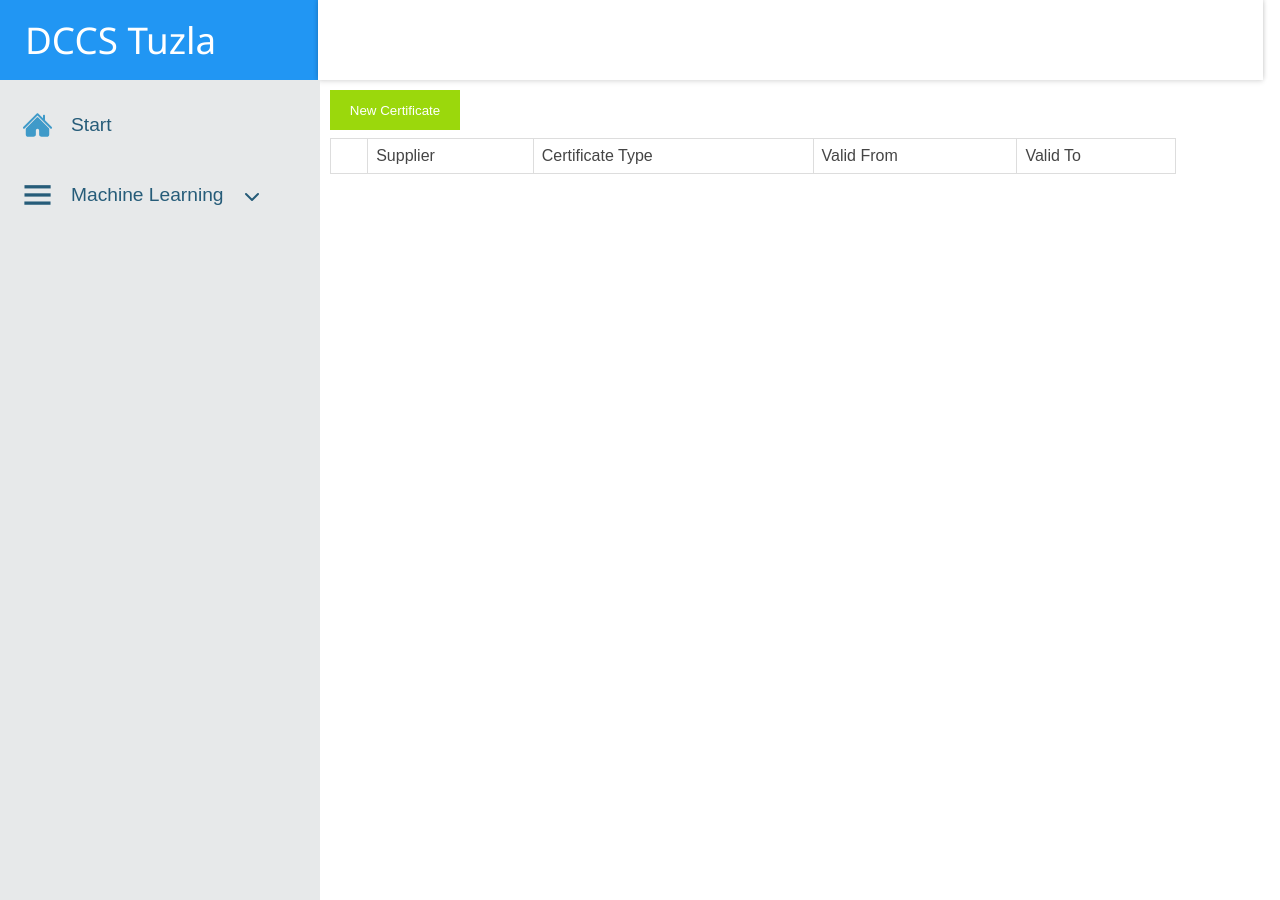
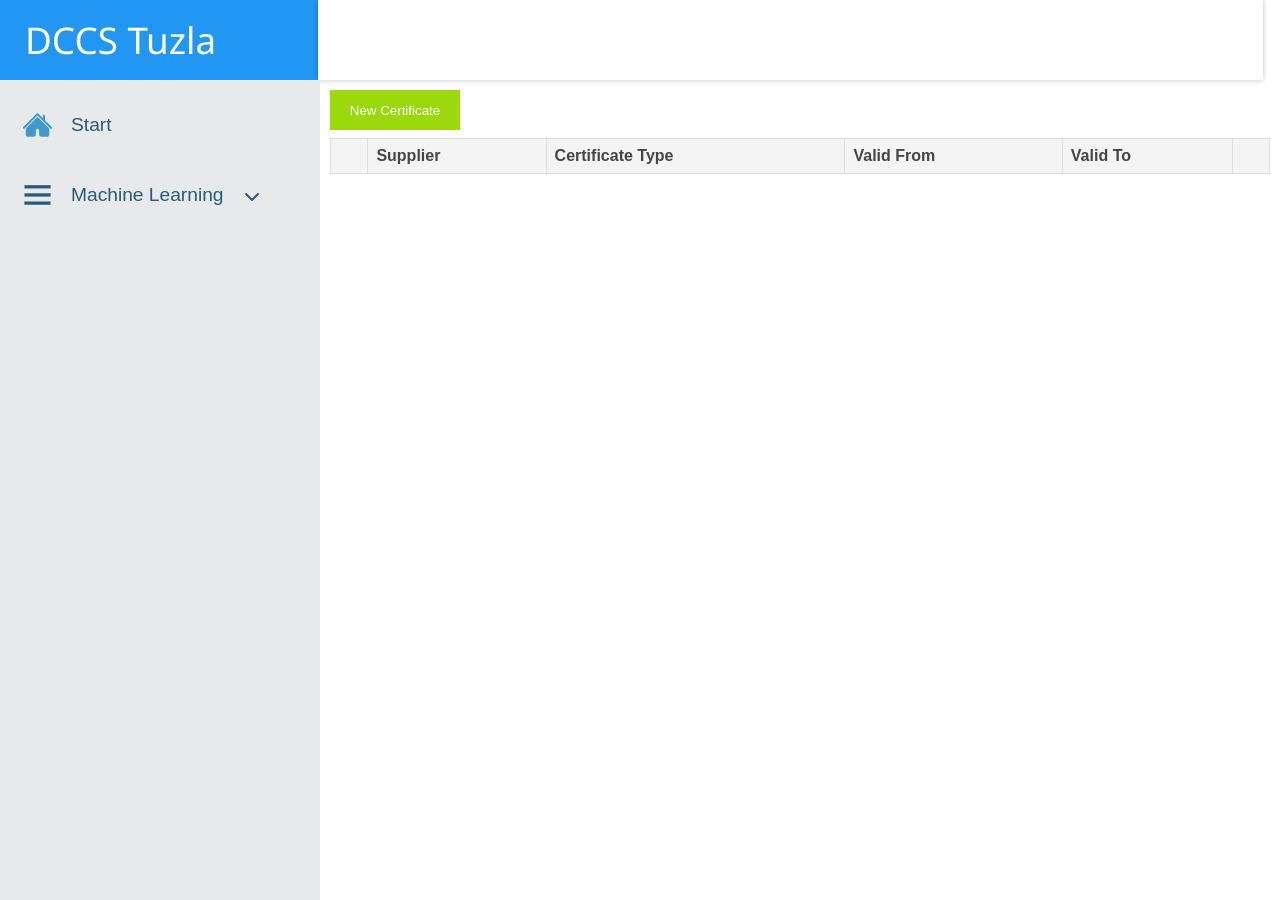
Before and after one commit to Tumusime14/Certificate-Manager---David, a React app: page /example1 in a window 1280 px wide. Built offline with nearby package versions, Linux system fonts and the light colour scheme.

Commit message:
Feature/Task-6-KAN-64 Fixing table reusability issues

```diff
--- a/src/DB/indexedDB.ts
+++ b/src/DB/indexedDB.ts
@@ -57,7 +57,7 @@ export const deleteCertificate = async (id: IDBValidKey | IDBKeyRange) => {
   });
 };
 
-export const addCertificate = async (certificate: { supplier: string; certificateType: string; validFrom: string; validTo: string; pdfFile: string|null; }) => {
+export const addCertificate = async (certificate: { supplier: string; certificateType: string; validFrom: string; validTo: string; pdfFile: string|null; id: number}) => {
   const db = await initializeDB();
   return new Promise<void>((resolve, reject) => {
     const transaction = db.transaction('certificates', 'readwrite');
--- /dev/null
+++ b/src/components/Button.tsx
@@ -0,0 +1,21 @@
+import React from 'react';
+import "../styles/Table.css";
+
+
+interface TableProps {
+  onNewCertificate?: () => void;
+  data?: any[];
+}
+
+const Button: React.FC<TableProps> = ({ onNewCertificate }) => {
+  return (
+    <div>
+      <button className="new-certificate-button" onClick={onNewCertificate}>
+        New Certificate
+      </button>
+
+    </div>
+  );
+};
+
+export default Button;
--- a/src/components/Example1.tsx
+++ b/src/components/Example1.tsx
@@ -1,7 +1,8 @@
 import React, { useEffect, useState } from 'react';
 import { getCertificates, deleteCertificate } from '../DB/indexedDB';
+import Button from './Button';
+import GearIcon from '../icons/gear';
 import Table from './Table';
-import GearIcon from '../icons/gear';
 import '../styles/Table.css';
 import { useNavigate } from 'react-router';
 
@@ -33,38 +34,41 @@ const Example1: React.FC = () => {
         console.error('Failed to delete certificate', error);
       }
     }
+    navigate('/example1');
   };
+
+  const handleRowClick = (rowData: { [key: string]: any }) => {
+    handleEditNavigate(rowData.id);
+  };
+
+  const renderRowActions = (row: { [key: string]: any }) => {
+    return(
+    <GearIcon
+      onEdit={() => handleEditNavigate(row.id)}
+      onDelete={() => handleDelete(row.id)}
+    />
+  )};
+
+  const headers = ['Supplier', 'Certificate Type', 'Valid From', 'Valid To'];
+
+  const tableData = certificates.map((certificate) => ({
+    supplier: certificate.supplier,
+    certificateType: certificate.certificateType,
+    validFrom: certificate.validFrom,
+    validTo: certificate.validTo,
+    id: certificate.id,
+  }));
 
   return (
     <div>
-      <Table data={[]} onNewCertificate={() => navigate('/new-certificate')} />
-      <table>
-        <thead>
-          <tr>
-            <td></td>
-            <td>Supplier</td>
-            <td>Certificate Type</td>
-            <td>Valid From</td>
-            <td>Valid To</td>
-          </tr>
-        </thead>
-        <tbody>
-          {certificates.map((certificate) => (
-            <tr key={certificate.id}>
-              <td>
-                <GearIcon
-                  onEdit={() => handleEditNavigate(certificate.id)}
-                  onDelete={() => handleDelete(certificate.id)}
-                />
-              </td>
-              <td>{certificate.supplier}</td>
-              <td>{certificate.certificateType}</td>
-              <td>{certificate.validFrom}</td>
-              <td>{certificate.validTo}</td>
-            </tr>
-          ))}
-        </tbody>
-      </table>
+      <Button data={[]} onNewCertificate={() => navigate('/new-certificate')} />
+      <Table
+        headers={headers}
+        data={tableData}
+        onRowClick={handleRowClick}
+        renderRowActions={renderRowActions}
+        selectableRows={false}
+      />
     </div>
   );
 };
--- a/src/components/SupplierLookupModal.tsx
+++ b/src/components/SupplierLookupModal.tsx
@@ -1,14 +1,17 @@
 import React, { FC, useState } from 'react';
 import '../styles/SupplierLookupModal.css';
+import SupplierTable from './Table';
 
-interface Props{
-  onClose:()=>void;
-  onSelect:(name:string)=>void;
+interface Props {
+  onClose: () => void;
+  onSelect: (name: string) => void;
 }
-const SupplierLookupModal:FC<Props> = ({ onClose, onSelect }) => {
+
+const SupplierLookupModal: FC<Props> = ({ onClose, onSelect }) => {
   const [searchTerm, setSearchTerm] = useState('');
   const [indexSearchTerm, setIndexSearchTerm] = useState('');
   const [citySearchTerm, setCitySearchTerm] = useState('');
+  const [selectedSupplier, setSelectedSupplier] = useState<string | null>(null);
 
   const suppliers = [
     { name: 'ANDEMIS GmbH', index: '1', city: 'Stuttgart' },
@@ -20,11 +23,11 @@ const SupplierLookupModal:FC<Props> = ({ onClose, onSelect }) => {
     setSearchTerm(e.target.value);
   };
 
-  const handleIndexSearchChange = (e:any) => {
+  const handleIndexSearchChange = (e: any) => {
     setIndexSearchTerm(e.target.value);
   };
 
-  const handleCitySearchChange = (e:any) => {
+  const handleCitySearchChange = (e: any) => {
     setCitySearchTerm(e.target.value);
   };
 
@@ -35,6 +38,15 @@ const SupplierLookupModal:FC<Props> = ({ onClose, onSelect }) => {
       supplier.city.toLowerCase().includes(citySearchTerm.toLowerCase())
     );
   });
+
+  const handleSelect = () => {
+    if (selectedSupplier) {
+      onSelect(selectedSupplier);
+      onClose();
+    } else {
+      alert('Please select a supplier.');
+    }
+  };
 
   return (
     <div className="modal-overlay">
@@ -82,33 +94,18 @@ const SupplierLookupModal:FC<Props> = ({ onClose, onSelect }) => {
           </div>
           <div className="button-row">
             <button className="search-btn">Search</button>
-            <button className="reset-btn" onClick={() => {setSearchTerm(''); setIndexSearchTerm(''); setCitySearchTerm('');}}>Reset</button>
+            <button className="reset-btn" onClick={() => { setSearchTerm(''); setIndexSearchTerm(''); setCitySearchTerm(''); }}>Reset</button>
           </div>
         </div>
         <div className="supplier-list">
           <h4>Supplier list</h4>
-          <table className="supplier-table">
-            <thead>
-              <tr>
-                <th></th>
-                <th>Supplier name</th>
-                <th>Supplier index</th>
-                <th>City</th>
-              </tr>
-            </thead>
-            <tbody>
-              {filteredSuppliers.map((supplier, index) => (
-                <tr key={index} onClick={() => onSelect(supplier.name)}>
-                  <td><input type="radio" name="supplier" /></td>
-                  <td>{supplier.name}</td>
-                  <td>{supplier.index}</td>
-                  <td>{supplier.city}</td>
-                </tr>
-              ))}
-            </tbody>
-          </table>
+          <SupplierTable
+            headers={['Supplier name', 'Supplier index', 'City']}
+            data={filteredSuppliers}
+            onRowClick={(row) => setSelectedSupplier(row.name)}
+          />
           <div className="button-row">
-            <button className="select-btn" onClick={onClose}>Select</button>
+            <button className="select-btn" onClick={handleSelect}>Select</button>
             <button className="cancel-btn" onClick={onClose}>Cancel</button>
           </div>
         </div>
--- a/src/components/Table.tsx
+++ b/src/components/Table.tsx
@@ -1,20 +1,66 @@
-import React from 'react';
-import "../styles/Table.css";
-
+import React, { FC, useState } from 'react';
+import '../styles/Table.css';
 
 interface TableProps {
-  onNewCertificate?: () => void;
-  data?: any[];
+  headers: string[];
+  data: { [key: string]: any }[];
+  onRowClick?: (rowData: { [key: string]: any }) => void;
+  renderRowActions?: (rowData: { [key: string]: any }) => React.ReactNode;
+  selectableRows?: boolean;
 }
 
-const Table: React.FC<TableProps> = ({ onNewCertificate }) => {
+const Table: FC<TableProps> = ({
+  headers,
+  data,
+  onRowClick,
+  renderRowActions,
+  selectableRows = true,
+}) => {
+  const [selectedIndex, setSelectedIndex] = useState<number | null>(null);
+
+  const handleRowClick = (index: number, row: { [key: string]: any }) => {
+    setSelectedIndex(index);
+    if (onRowClick) {
+      onRowClick(row);
+    }
+  };
+
   return (
-    <div>
-      <button className="new-certificate-button" onClick={onNewCertificate}>
-        New Certificate
-      </button>
-
-    </div>
+    <table className="supplier-table">
+      <thead>
+        <tr>
+          <th></th>
+          {selectableRows && renderRowActions && <th></th>}
+          {headers.map((header, index) => (
+            <th key={index}>{header}</th>
+          ))}
+          {renderRowActions && <th className="hidden-column"></th>}
+        </tr>
+      </thead>
+      <tbody>
+        {data.map((row, index) => (
+          <tr
+            key={index}
+            onClick={() => handleRowClick(index, row)}
+          >
+            {renderRowActions && <td>{renderRowActions(row)}</td>}
+            {selectableRows && (
+              <td>
+                <input
+                  type="radio"
+                  name="supplier"
+                  checked={selectedIndex === index}
+                  onChange={() => handleRowClick(index, row)}
+                />
+              </td>
+            )}
+            {Object.values(row).map((value, i) => (
+              <td key={i}>{isNaN(value) ? value : null}</td>
+            ))}
+          </tr>
+        ))}
+      </tbody>
+    </table>
   );
 };
 
--- a/src/components/certificates/CertificateForm.tsx
+++ b/src/components/certificates/CertificateForm.tsx
@@ -21,6 +21,7 @@ const CertificateForm: React.FC<ICertificateForm> = ({isEdit, certificateId}:ICe
     certificateType: '',
     validFrom: '',
     validTo: '',
+    id: Date.now(),
     pdfFile: null as string | null,
     pdfPreview: '' as string | null,
   });
@@ -39,7 +40,8 @@ const CertificateForm: React.FC<ICertificateForm> = ({isEdit, certificateId}:ICe
             certificateType: certificate.certificateType,
             supplier: certificate.supplier,
             pdfFile: certificate.pdfFile || null,
-            pdfPreview: certificate.pdfPreview || null
+            pdfPreview: certificate.pdfPreview || null,
+            id: certificateId || Date.now(),
           })
         ));
       }
@@ -102,6 +104,7 @@ const CertificateForm: React.FC<ICertificateForm> = ({isEdit, certificateId}:ICe
           validFrom: formData.validFrom,
           validTo: formData.validTo,
           pdfFile: formData.pdfFile,
+          id: formData.id,
         });
       }
       navigate('/example1');
@@ -113,6 +116,7 @@ const CertificateForm: React.FC<ICertificateForm> = ({isEdit, certificateId}:ICe
 
   const handleReset = () => {
     setFormData({
+      id: Date.now(),
       supplier: '',
       certificateType: '',
       validFrom: '',
@@ -142,7 +146,6 @@ const CertificateForm: React.FC<ICertificateForm> = ({isEdit, certificateId}:ICe
                 type="text" readOnly
                 name="supplier"
                 value={formData.supplier}
-                // onChange={handleChange}
                 required
                 className="input-field"
               />
--- a/src/components/certificates/EditCertificate.tsx
+++ b/src/components/certificates/EditCertificate.tsx
@@ -3,7 +3,7 @@ import CertificateForm from "./CertificateForm";
 import { useParams } from "react-router-dom";
 
 const EditCertificate: React.FC =()=>{
-    const {id} = useParams<{id:string}>()
+    const {id} = useParams<{id:string}>();
     const [certificateId, setCertificateId] = useState<number | undefined>(undefined)
 
     useEffect(() => {
```
Also changed, not shown: src/components/certificates/AddCertificate.tsx (line endings or trailing spaces), src/styles/Dropdown.css (line endings or trailing spaces), src/styles/Table.css (line endings or trailing spaces).
